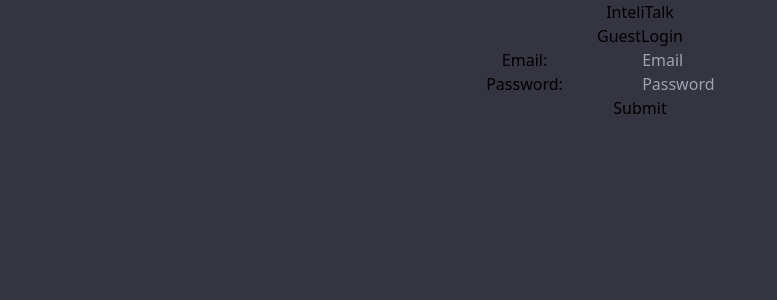
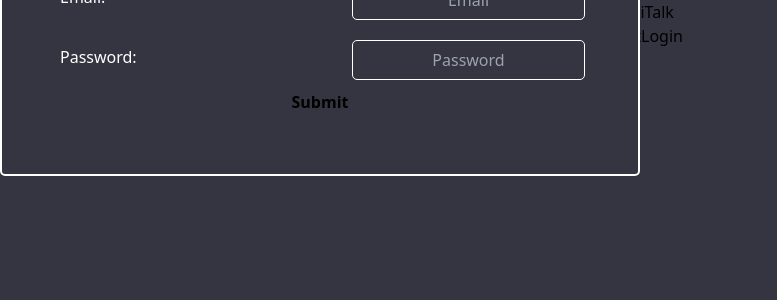
Before and after one commit to dev-saiful/InteliTalk, a React (Vite) app in the folder client/: page /login in a window 1280 px wide. Shown: the top 300 px of the page, without its empty margins (0-777 px from the left). Built offline with nearby package versions, Linux system fonts and the light colour scheme; the HTML template or start-up script is replaced by a standard one; a web font is replaced by a local one.

Commit message:
styled the form

```diff
--- a/client/src/App.css
+++ b/client/src/App.css
@@ -2,6 +2,7 @@
   margin: 0;
   padding: 0;
   -webkit-text-size-adjust: 100%;
+  box-sizing: border-box;
 }
 #main{
   display: flex;
--- a/client/src/Components/LoginPage.css
+++ b/client/src/Components/LoginPage.css
@@ -1,11 +1,34 @@
+.form{
+    border: 2px solid white;
+    border-radius: 5px;
+    width: 40rem;
+    height: 13rem;
+    top: -80px;
+    position: relative;
+}
+
 .inputs{
-    margin: 1rem;
+    display: flex;
+    justify-content: space-between;
+    width: 550px;
+    padding: 10px;
+    color: white;
 }
 input{
-    border: 1px solid aqua;
+    border: 1px solid white;
+    text-decoration: none;
+    height: 40px;
+    border-radius: 5px;
+}
+.form-contents{
+    display: flex;
+    flex-direction: column;
+    align-items: center;
 }
 label{
     margin: 5px;
+    color: white;
+    margin-right: 100px;
 }
 .btn{
     font-weight: 700;
--- a/client/src/Components/LoginPage.jsx
+++ b/client/src/Components/LoginPage.jsx
@@ -2,6 +2,7 @@
 import { toast } from 'react-hot-toast';
 import axios from 'axios';
 import { useNavigate } from 'react-router-dom';
+import './LoginPage.css'
 
 const API_URL = "http://localhost:5001/api/v1";
 
@@ -36,8 +37,11 @@
   };
 
   return (
-    <div>
-      <form onSubmit={loginUser}>
+    <div className="flex justify-center items-center h-screen">
+        <form className='form flex justify-center flex-col' onSubmit={loginUser}>
+
+
+          <div className='form-contents'>
             <div className="inputs">
                 <label>Email:</label>
                 <input
@@ -61,11 +65,17 @@
                     onChange={(e) => setData({ ...data, password: e.target.value })}
                 />
             </div>
-        <button className="bg-orange-300 w-28 btn" type="submit">
+          </div>
+
+            {/* <!-- BUTTON --> */}
+            <div>
+                <button className="bg-orange-300 w-28 btn place-items-center" type="submit">
                     Submit
                 </button>
+            </div>
         </form>
     </div>
+
   );
 };
 
```
Lines whose indentation alone changed are shown as unchanged.
